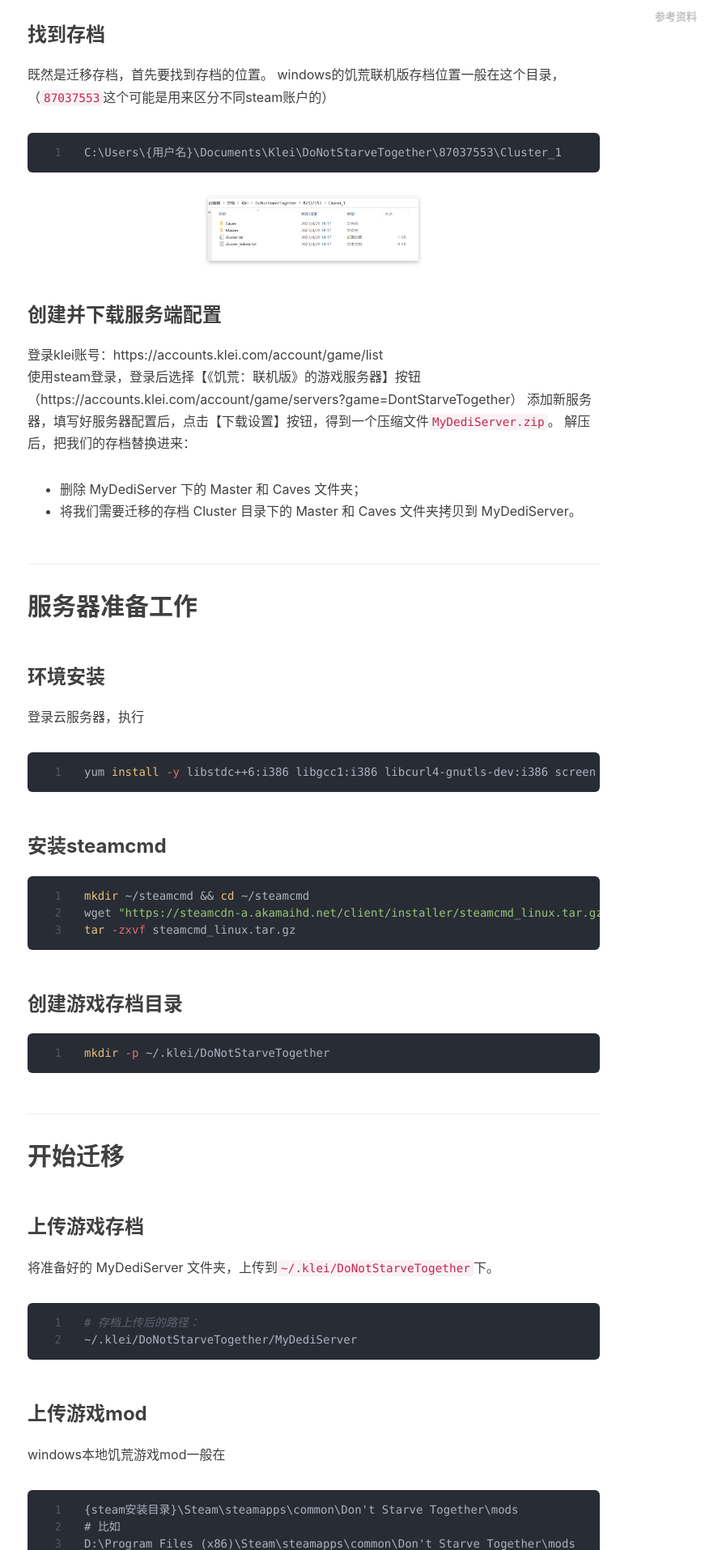
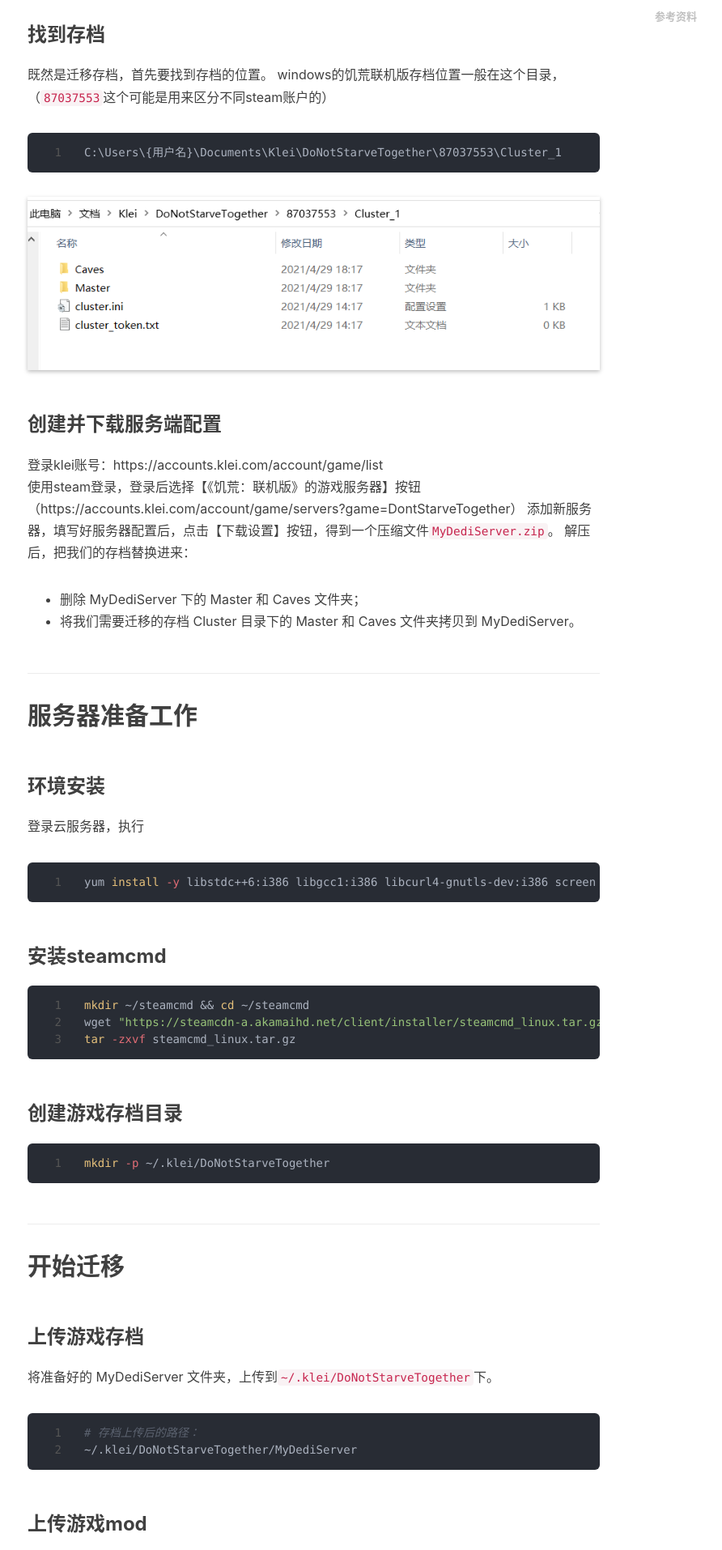
Before and after one commit to tongg112/tongg112.github.io, a Jekyll site: the page built from _posts/2021-07-04-dst-server.md, in a window 1280 px wide. Shown: the part 1128-3042 px from the top of the page at 81% size, without its empty margins (231-1123 px from the left). Built offline with Jekyll 4.4.1, drawn with Linux system fonts in a browser that asks for light colours; nearby versions of some CDN libraries; comment, search, counter and statistics services are not loaded.

Commit message:
修改图片宽度

````diff
--- a/_posts/2021-07-04-dst-server.md
+++ b/_posts/2021-07-04-dst-server.md
@@ -24,7 +24,7 @@
 ```
 C:\Users\{用户名}\Documents\Klei\DoNotStarveTogether\87037553\Cluster_1
 ```
-<img class="shadow" src="/img/in-post/post-dst-server/save.png" width="260">
+<img class="shadow" src="/img/in-post/post-dst-server/save.png" >
 
 ### 创建并下载服务端配置
 登录klei账号：https://accounts.klei.com/account/game/list
````
